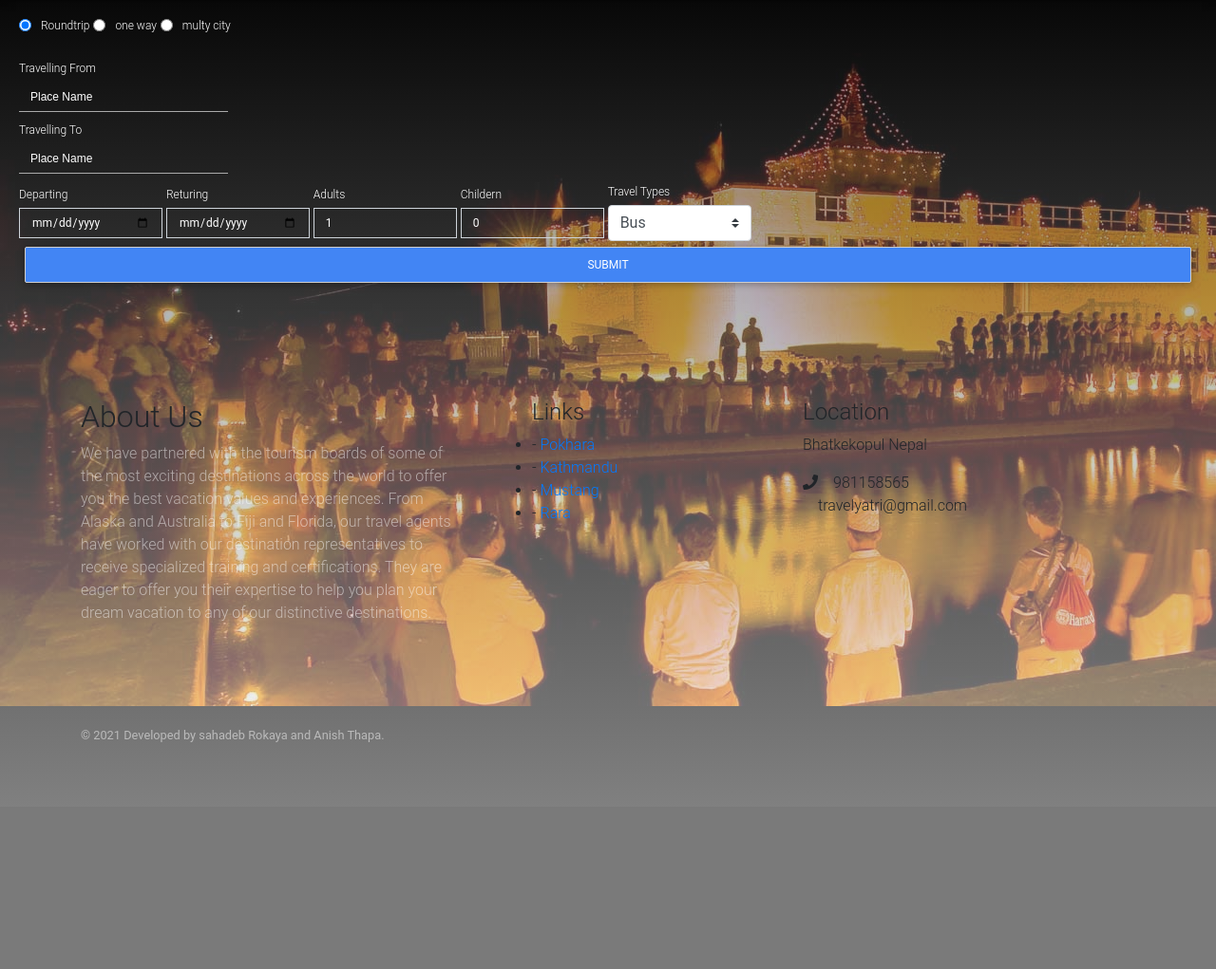
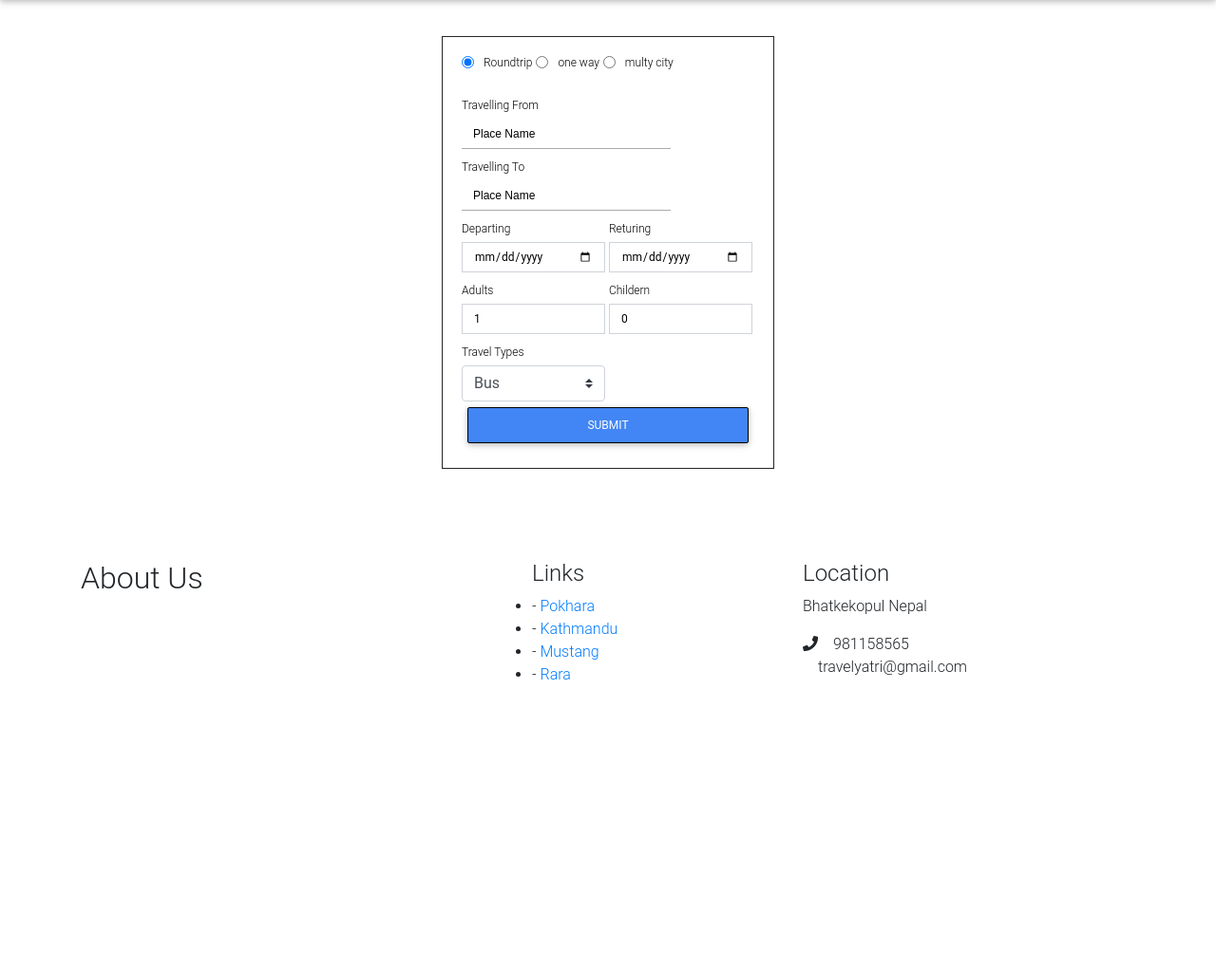
Before and after one commit to Dilip336/Tour-Management-System, a Django app: page /booking/ in a window 1280 px wide. Shown: the part 56-1077 px from the top of the page at 95% size. Before the commit the page ends 838 px from the top, so only its background shows below. Run offline with Django 3.2, Linux system fonts and the light colour scheme; some libraries are stand-ins or nearby versions; some web fonts are replaced.

Commit message:
change in css

```diff
--- a/app/static/app/bootstrap/css/style2.css
+++ b/app/static/app/bootstrap/css/style2.css
@@ -1,14 +1,10 @@
-body{
 
 
-    background-image: linear-gradient(rgba(0,0,0,0.5),rgba(255, 255, 255, 0.5)), url(static/app/images/slider_one.jpeg)
-}
 
-
-.booking-form-box{
+.booking-form-boxs{
 
     max-width: 350px;
-    border: 1px solid #ffffffda;
+    border: 1px solid #000000da;
     margin: 3% auto;
 
 }
@@ -30,7 +26,7 @@ margin: 0 20px;
     width: 15px;
     top: -2px;
     left: -1px;
-    background-color: #fff;
+    background-color: rgb(0, 0, 0);
     position: relative;
    visibility: visible;
    border-radius: 50%;
@@ -38,12 +34,12 @@ margin: 0 20px;
 .radio-btn .btn:checked::after{
 
     content: '';
-    background-color: rgb(255, 255, 255);
+    background-color: rgb(0, 0, 0);
     transition: 0.5s;
 }
 .radio-btn span{
 
-    color: rgb(255, 255, 255);
+    color: rgb(0, 0, 0);
     font-size: 12px;
 }
 
@@ -57,12 +53,12 @@ margin: 0 20px;
     margin-bottom: 5px;
     margin-top: 10px;
     font-size: 12px;
-    color: rgb(255, 255, 255);
+    color: rgb(0, 0, 0);
 
 }
 input::placeholder{
 
-    color: #fff !important;
+    color: rgb(0, 0, 0) !important;
 }
 
 .input-grp{
@@ -76,7 +72,7 @@ input::placeholder{
     font-size: 12px  !important;
     border-radius: 0  !important;
     background: transparent  !important;
-    color: rgb(255, 255, 255)  !important;
+    color: rgb(0, 0, 0)  !important;
     box-shadow: none  !important;
 }
 
@@ -92,5 +88,5 @@ input::placeholder{
     width: 100%;
     padding: 9px 0;
     font-size: 12px;
-    border: 1px solid #cecece;
+    border: 1px solid #000000;
 }
```
